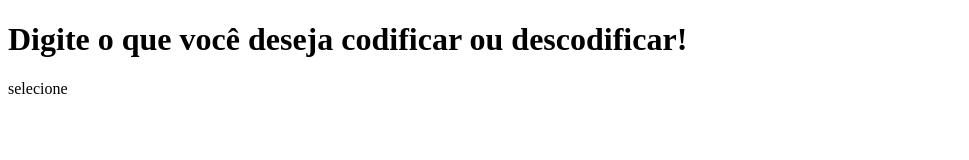
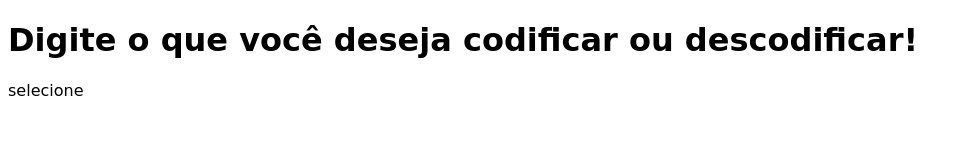
Before and after one commit to priscilacerqueira21/Projetocifraebase64, a plain HTML site: page index.html in a window 1280 px wide. Shown: the whole page, without its empty margins (0-969 px from the left). Drawn offline with Linux system fonts and the light colour scheme.

Commit message:
Iniciando modificações no css.

```diff
--- a/style.css
+++ b/style.css
@@ -1,3 +1,4 @@
 body {
     background-image: url();
+    font-family: cursive, Arial, Helvetica, sans-serif;
 }
```
